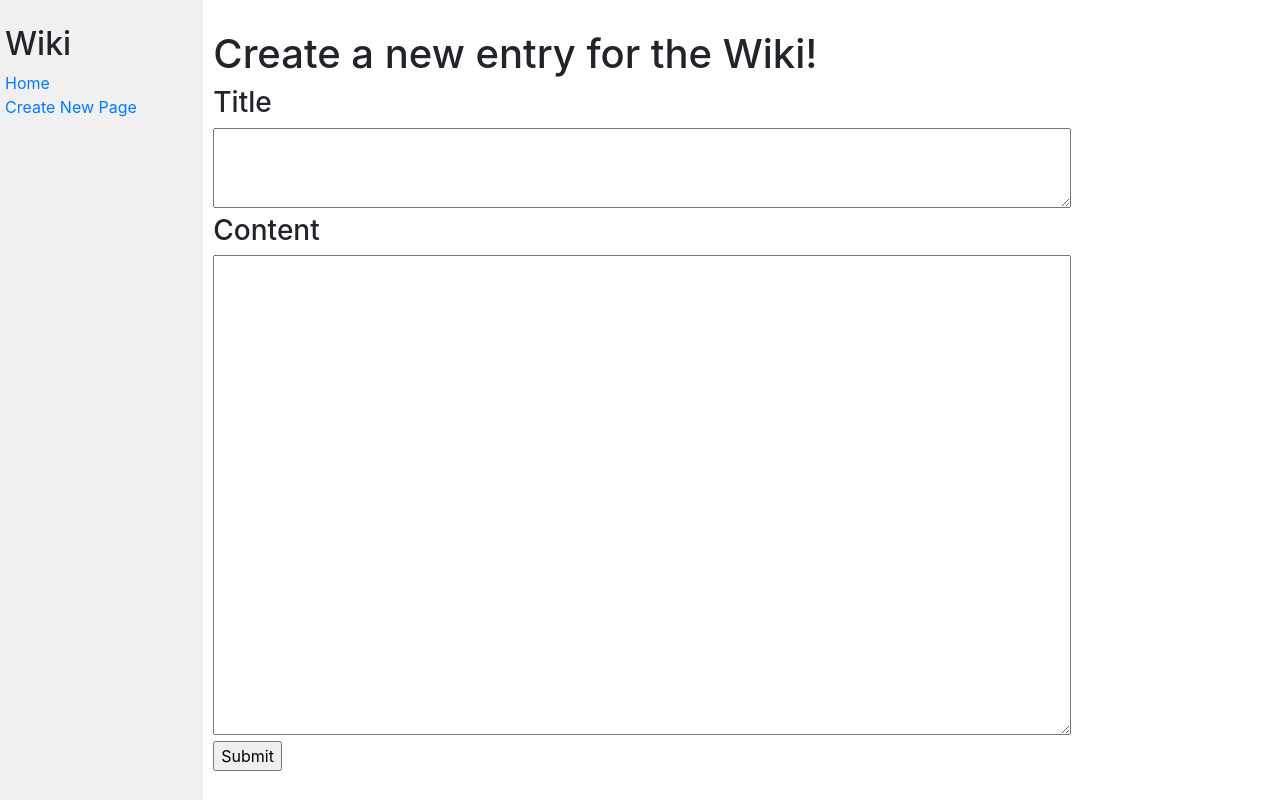
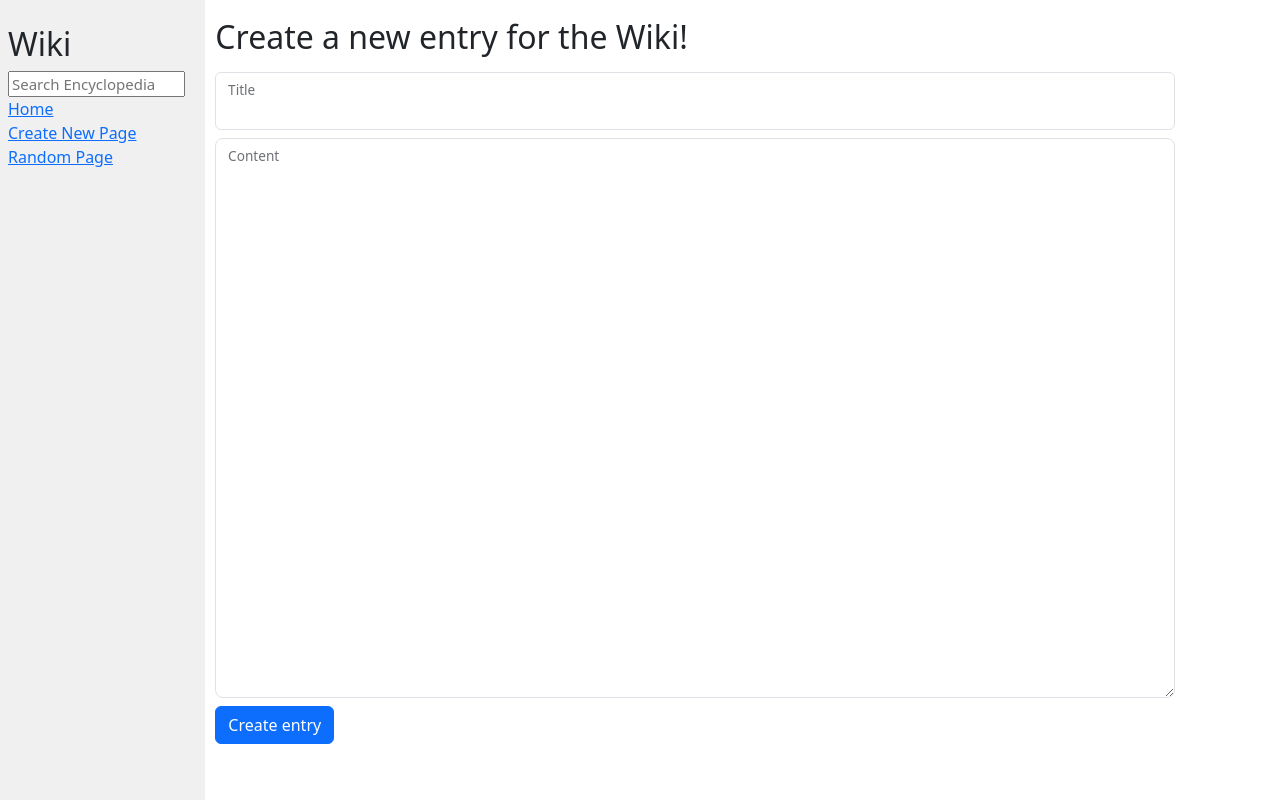
Before and after one commit to GastonUC/Django-wiki, a Django app: page /new in a window 1280 px wide. Run offline with Django 3.2, Linux system fonts and the light colour scheme; some libraries are stand-ins or nearby versions.

Commit message:
Added some style to the wiki, finished views and also updated bootstrap

```diff
--- a/encyclopedia/static/encyclopedia/styles.css
+++ b/encyclopedia/static/encyclopedia/styles.css
@@ -12,14 +12,13 @@ h1 {
     padding-top: 20px;
 }
 
-textarea {
-    height: 60vh;
-    width: 80%;
+textarea#content_form {
+    height: 70vh;
+    width: 90%;
 }
 
-textarea.title {
-    height: 10vh;
-    width: 80%;
+input#title_form {
+    width: 90%;
 }
 
 .main {
@@ -41,3 +40,29 @@ textarea.title {
 .sidebar h2 {
     margin-top: 5px;
 }
+
+div.pt-3 {
+    display: flex;
+    justify-content: center;
+    align-items: center;
+    flex-wrap: wrap;
+    width: 100%;
+}
+
+.list {
+    display: grid;
+    grid-template-columns: repeat(3, 1fr);
+    justify-content: center;
+    padding-left: 0;
+    margin: 0;
+    gap: 10px;
+}
+
+.list-item {
+    width: 50%;
+    text-align: center;
+}
+
+.list-item a {
+    text-decoration: none;
+}
--- a/encyclopedia/templates/encyclopedia/entry.html
+++ b/encyclopedia/templates/encyclopedia/entry.html
@@ -5,5 +5,6 @@
 {% endblock %}
 
 {% block body %}
+    <a href="{% url 'wiki:edit' name=title %}">Edit entry</a>
     {{ content|safe }}
 {% endblock %}
--- a/encyclopedia/templates/encyclopedia/error.html
+++ b/encyclopedia/templates/encyclopedia/error.html
@@ -1,8 +1,9 @@
 {% extends "encyclopedia/layout.html" %}
-{% block title %} Not found {% endblock %}
+{% block title %} Error {% endblock %}
 {% block body %}
     {% if not message %}
-        Sorry but this page has not been created yet, do you wish to create <a href="{% url 'wiki:new' %}">{{ title }}</a>?
+        <h1>Page Not Found</h1>
+        Sorry but this page hasn't been created yet, do you wish to create <a href="{% url 'wiki:new' %}">{{ title }}</a>?
     {% else %}
         {{ message }}
     {% endif %}
--- a/encyclopedia/templates/encyclopedia/layout.html
+++ b/encyclopedia/templates/encyclopedia/layout.html
@@ -4,8 +4,10 @@
 
 <html lang="en">
     <head>
+        <meta charset="utf-8">
+        <meta name="viewport" content="width=device-width, initial-scale=1">
         <title>{% block title %}{% endblock %}</title>
-        <link rel="stylesheet" href="https://stackpath.bootstrapcdn.com/bootstrap/4.4.1/css/bootstrap.min.css" integrity="sha384-Vkoo8x4CGsO3+Hhxv8T/Q5PaXtkKtu6ug5TOeNV6gBiFeWPGFN9MuhOf23Q9Ifjh" crossorigin="anonymous">
+        <link href="https://cdn.jsdelivr.net/npm/bootstrap@5.3.3/dist/css/bootstrap.min.css" rel="stylesheet" integrity="sha384-QWTKZyjpPEjISv5WaRU9OFeRpok6YctnYmDr5pNlyT2bRjXh0JMhjY6hW+ALEwIH" crossorigin="anonymous">
         <link href="{% static 'encyclopedia/styles.css' %}" rel="stylesheet">
     </head>
     <body>
@@ -24,6 +26,7 @@
                     <a href="{% url 'wiki:new' %}">Create New Page</a>
                 </div>
                 <div>
+                    <a href="{% url 'wiki:random' title=random %}">Random Page</a>
                 </div>
                 {% block nav %}
                 {% endblock %}
--- a/encyclopedia/templates/encyclopedia/new.html
+++ b/encyclopedia/templates/encyclopedia/new.html
@@ -3,15 +3,19 @@
     Creation page
 {% endblock %}
 {% block body %}
-<h1>Create a new entry for the Wiki!</h1>
-<form action="" method="post">
+<h2 class="pt-2 pb-2">Create a new entry for the Wiki!</h2>
+<form action="{% url 'wiki:new' %}" method="post">
     {% csrf_token %}
-    <h3>Title</h3>
-    {{ form.title }}
-</br>
-    <h3>Content</h3>
-    {{ form.content }}
-</br>
-    <input type="submit">
+    <div class="form-floating mb-2">
+        <!-- <h3>Title</h3> -->
+        {{ form.title }}
+        <label for="title_form">Title</label>
+    </div>
+    <div class="form-floating mb-2">
+        <!-- <h3>Content</h3> -->
+        {{ form.content }}
+        <label for="content_form">Content</label>
+    </div>
+    <input type="submit" class="btn btn-primary" value="Create entry">
 </form>
 {% endblock %}
--- a/encyclopedia/templates/encyclopedia/search.html
+++ b/encyclopedia/templates/encyclopedia/search.html
@@ -3,7 +3,9 @@
     Search results
 {% endblock %}
 {% block body %}
-    <h3>{{ message }}</h3>
+    <div class="pt-3 text-center">
+        <h3>{{ message }}</h3>
+    </div>
     <ul>
         {% for match in matches %}
         <li><a href="{% url 'wiki:title' title=match %}">{{ match }}</a></li>
--- a/encyclopedia/urls.py
+++ b/encyclopedia/urls.py
@@ -9,4 +9,5 @@ urlpatterns = [
     path("new", views.new, name="new"),
     path("search", views.search, name="search"),
     path("wiki/<str:title>", views.random, name="random"),
+    path("edit/<str:name>", views.edit, name="edit")
 ]
--- a/encyclopedia/views.py
+++ b/encyclopedia/views.py
@@ -1,52 +1,46 @@
 import markdown
 import secrets
 from difflib import get_close_matches
-from django.shortcuts import render
+from django.shortcuts import render, redirect
 from django import forms
 
 from . import util
 
-entries = util.list_entries()
+def entries():
+    return util.list_entries()
+# entries = util.list_entries()
 
-class NewTaskForm(forms.Form):
+class search_bar(forms.Form):
     q = forms.CharField(label="", widget=forms.TextInput(attrs={'placeholder': 'Search Encyclopedia', 'class': 'search'}))
 
 class CreateForm(forms.Form):
-    title = forms.CharField(label="", max_length=150, widget=forms.Textarea(attrs={'class': 'title'}))
-    content = forms.CharField(label="", max_length=250, widget=forms.Textarea(attrs={}))
+    title = forms.CharField(label="", max_length=1000, widget=forms.TextInput(attrs={'class': 'form-control', 'id': 'title_form'})) #CHANGE TEXTAREA TO INPUT
+    content = forms.CharField(label="", max_length=1000, widget=forms.Textarea(attrs={'class': 'form-control form-control-lg', 'id':'content_form'}))
 
 def random_entry(e):
     return secrets.choice(e)
 
 def index(request):
-    # if request.method == "POST":
-    #     query = NewTaskForm(request.POST)
-    #     if query.is_valid():
-    #         query = query.cleaned_data["q"]
-    #         page = util.get_entry(query)
-    #         capit = lambda x: [element.capitalize() for element in x]
-    #         toLower = lambda x: [element.lower() for element in x]
-    #         close_matches = get_close_matches(query, toLower(entries), n=5)
     return render(request, "encyclopedia/index.html", {
-        "entries": entries,
-        "random": random_entry(entries), #random.smaple(entries, 1)[0]
-        "search": NewTaskForm()
+        "entries": entries(),
+        "search": search_bar(),
+        "random": random_entry(entries()) #random.sample(entries, 1)[0]
     })
 
 def entry(request, title):
-    entries = util.list_entries()
     page = util.get_entry(title)
 
     if not page:
         return render(request, "encyclopedia/error.html", {
             "title": title.capitalize(),
-            "random": random_entry(entries),
+            "random": random_entry(entries())
         })
 
     return render(request, "encyclopedia/entry.html", {
         "title": title.capitalize(),
         "content": markdown.markdown(page),
-        "random": random_entry(entries),
+        "search": search_bar(),
+        "random": random_entry(entries())
     })
 
 def new(request):
@@ -57,7 +51,7 @@ def new(request):
             title = form.cleaned_data["title"].capitalize()
             content = form.cleaned_data["content"]
             # print(f"before checking in entries: {title}") #debug
-            if not title in entries:
+            if title and not title in entries():
                 # print("saving entry..") #debug
                 util.save_entry(title, content)
                 # print(f"after saving page: {title}") #debug
@@ -68,47 +62,51 @@ def new(request):
                 return render(request, "encyclopedia/entry.html", {
                     "title": title.capitalize(),
                     "content": markdown.markdown(page),
-                    "random": random_entry(entries)
+                    "search": search_bar(),
+                    "random": random_entry(entries())
                 })
             else:
                 return render(request, "encyclopedia/error.html", {
-                    "message": "Page already exist."
+                    "message": "Page already exist.",
+                    "random": random_entry(entries()),
+                    "search": search_bar()
                 })
 
     return render(request, "encyclopedia/new.html", {
         "form": CreateForm(),
-        "random": random_entry(entries)
+        "search": search_bar(),
+        "random": random_entry(entries())
     })
 
 def search(request):
     if request.method == "POST":
-        query = NewTaskForm(request.POST)
+        query = search_bar(request.POST)
         if query.is_valid():
             final_query = query.cleaned_data["q"]
             page = util.get_entry(final_query)
 
             capitalize_titles = lambda x : [element.capitalize() for element in x]
             to_lowercase = lambda x: [element.lower() for element in x]
-            close_matches = get_close_matches(final_query, to_lowercase(entries), n=5)
+            close_matches = get_close_matches(final_query, to_lowercase(entries()), n=5)
             # print(f"matches before:{close_matches}") #Debug
             if not page:
                 if not close_matches:
                     # print("No matches for your search") #debug
                     return render(request, "encyclopedia/search.html", {
                         "message": "No matches.",
-                        "random": random_entry(entries),
+                        "random": random_entry(entries()),
                     })
                 else:
                     return render(request, "encyclopedia/search.html", {
                         "message": "Results",
                         "matches": capitalize_titles(close_matches),
-                        "random": random_entry(entries),
+                        "random": random_entry(entries()),
                     })
 
             return render(request, "encyclopedia/entry.html", {
                 "title": final_query.capitalize(),
                 "content": markdown.markdown(page),
-                "random": random_entry(entries),
+                "random": random_entry(entries()),
             })
     return render(request, "encyclopedia/error.html", {
             "message": "You are trying to access the wrong page."
@@ -119,10 +117,26 @@ def random(request, title):
     page = util.get_entry(title)
     return render(request, "encyclopedia/entry.html", {
         "entry": title.capitalize(),
-        "content": markdown.markdown(page)
+        "content": markdown.markdown(page),
     })
-def lower_entries(entries):
-    return [element.lower() for element in entries]
 
+def edit(request, name):
+    if request.method == "POST":
+        form = CreateForm(request.POST)
+        if form.is_valid():
+            cleaned_title = form.cleaned_data["title"]
+            cleaned_content = form.cleaned_data["content"]
 
-lower_entries = lambda x: [element.lower() for element in x]
+            util.save_entry(cleaned_title, cleaned_content)
+            # return redirect("title", cleaned_title)
+            return redirect(f"../wiki/{cleaned_title}") # hardcoded because doesn't find view or the name of the url
+
+    title = name
+    content = util.get_entry(name)
+    form = CreateForm({"title": title, "content": content})
+
+    return render(request, "encyclopedia/edit.html", {
+        "title": title,
+        "form": form,
+        "random": random_entry(entries())
+    })
```
Also changed, not shown: encyclopedia/templates/encyclopedia/edit.html (+19 -0 lines), encyclopedia/templates/encyclopedia/index.html (+10 -6 lines), entries/CSS.md (+6 -0 lines), entries/Django.md (+3 -1 lines), entries/HTML.md (+11 -1 lines), entries/Laravel.md (+16 -2 lines), entries/Python.md (+2 -0 lines), entries/cso.md (deleted, +0 -1 lines), entries/rust.md (+3 -0 lines).
